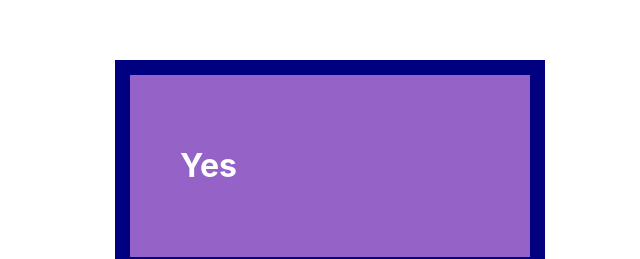
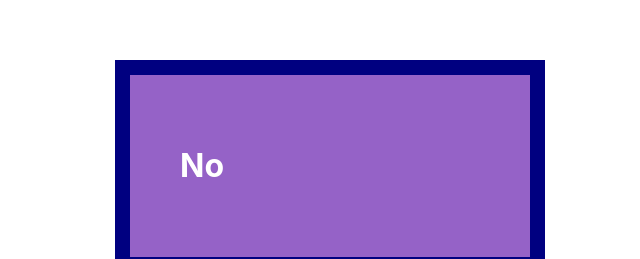
Before and after one commit to elainedoud/Decision-Maker, a React (Create React App) app in the folder client/: page /secondpage/yesno in a window 1280 px wide. Shown: the part 135-394 px from the top of the page, without its empty margins (405-1045 px from the left). Built offline with nearby package versions, Linux system fonts and the light colour scheme.

Commit message:
Finished adding code to show random Yes or No

```diff
--- a/client/src/OptionOne.js
+++ b/client/src/OptionOne.js
@@ -1,14 +1,19 @@
-import React from 'react';
+import React, {useEffect, useState} from 'react';
 import { Link } from 'react-router-dom';
 
 function OptionOne() {
 
-    //const [answer, setAnswer] = useState("")
+    const [answer, setAnswer] = useState([])
 
-    let answer = true;
-
+    useEffect(() =>{
     let our_integer = Math.floor(Math.random() * 10)
-    console.log(our_integer)
+    if (our_integer <= 4){
+        setAnswer(true)
+    }
+    else {
+        setAnswer(false)
+    }
+},[])
 
     return (
     <div className="page">
```
